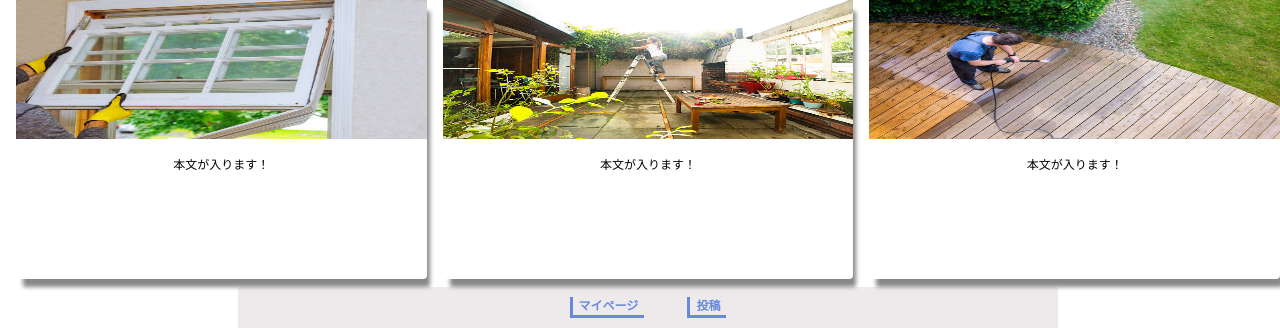
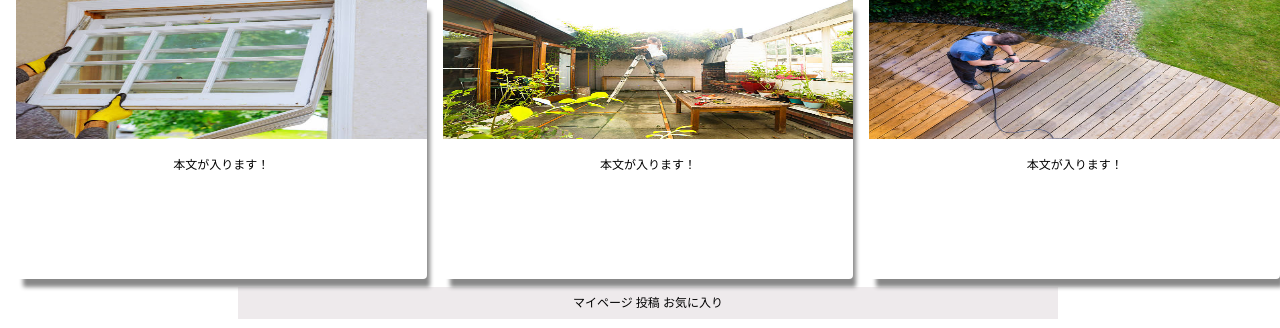
Before and after one commit to isshi-6th/DIY, a Flask app: page /diy in a window 1280 px wide. Shown: the part 2325-2653 px from the top of the page. Run offline with Flask 2, Linux system fonts and the light colour scheme; some libraries are stand-ins or nearby versions.

Commit message:
base.htmlのaタグに各ページへ飛べるようリンクを足しました。”お気に入り”ページも追加してます

```diff
--- a/templates/base.html
+++ b/templates/base.html
@@ -13,9 +13,9 @@
 <body>
     <header>
         <ul>
-            <li><a href="top.html">ホーム</a></li>
-            <li><a href="diy.html">DIY</a></li>
-            <li><a href="creater.html">クリエイター職人</a></li>
+            <li><a href="/">ホーム</a></li>
+            <li><a href="/diy">DIY</a></li>
+            <li><a href="/creator">クリエイター職人</a></li>
             <!-- <li><a href="#sec4">まとめ</a></li> -->
         </ul>
     </header>
@@ -24,11 +24,16 @@
     {% endblock %}
     <footer>
         <div class="content">
-            <a class="link_button" href="my_login.html">
+            <a href="my_user">
                 マイページ
             </a>
-            <a class="link_button" href="my_account.html">
+
+            <a href="/post">
                 投稿
+            </a>
+
+            <a href="/favorite">
+                お気に入り
             </a>
 
         </div>
```
Also changed, not shown: diy.db.
